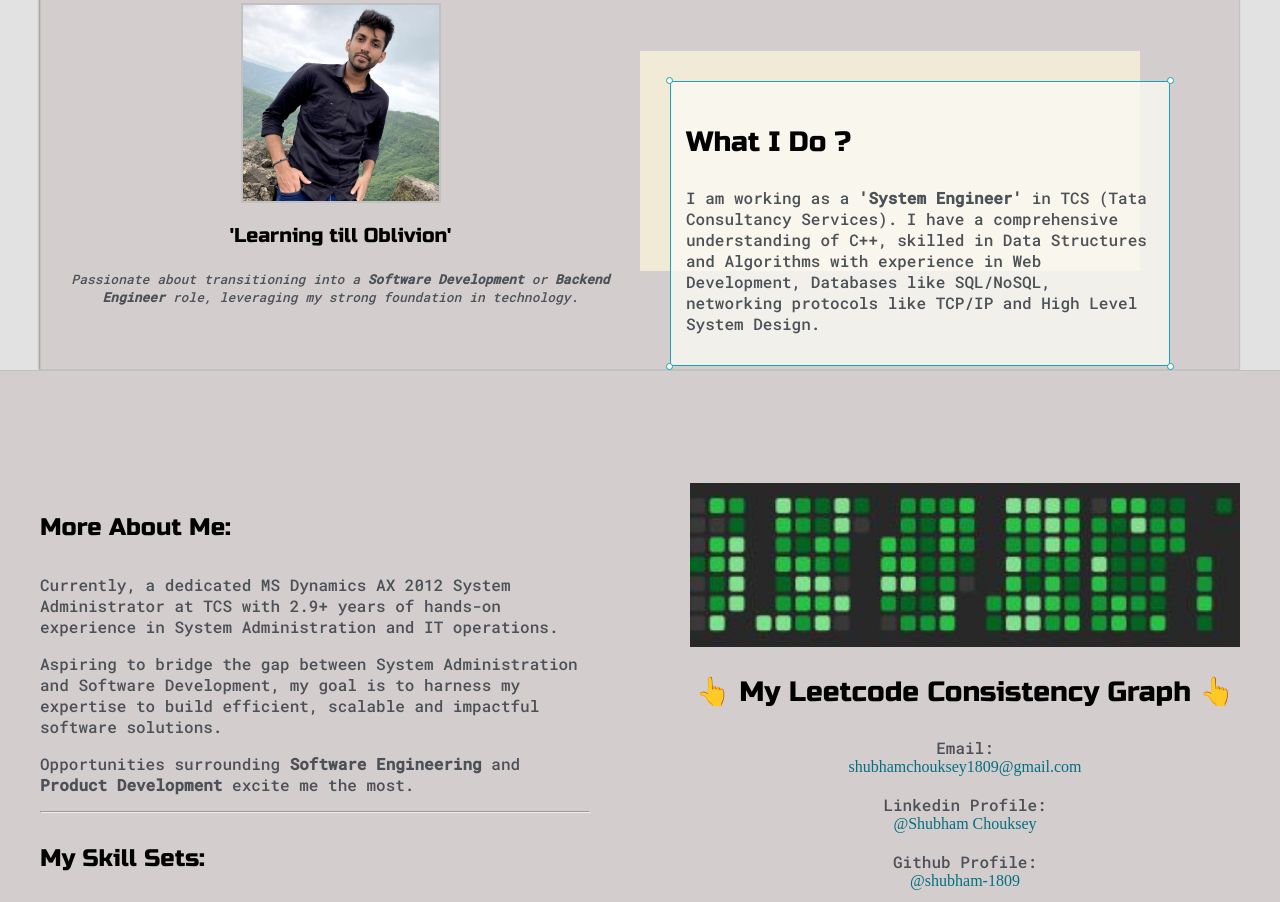
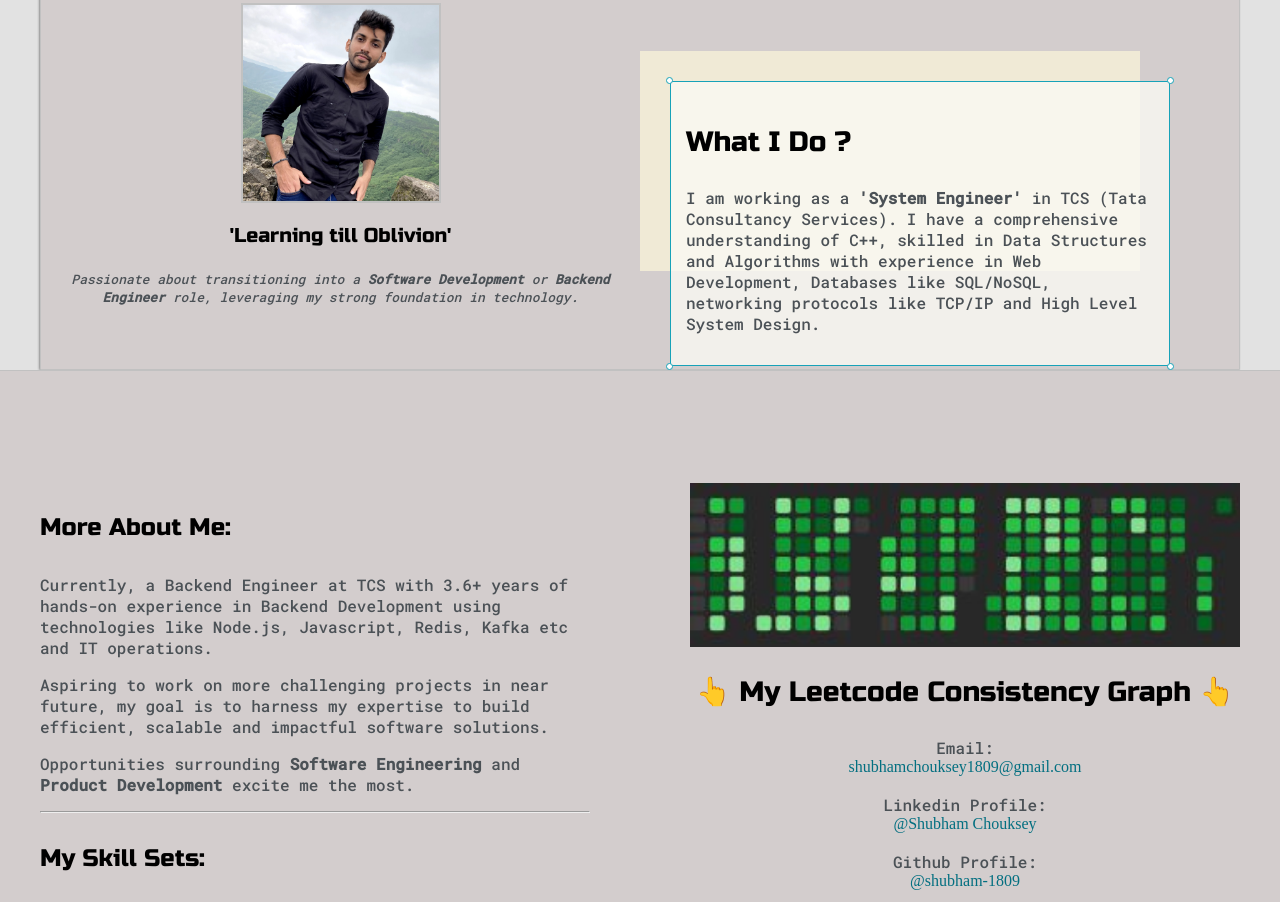
Before and after one commit to shubham-1809/My-Personal-Portfolio, a plain HTML site: page index.html in a window 1280 px wide. Shown: the part 315-1217 px from the top of the page. Drawn offline with Linux system fonts and the light colour scheme.

Commit message:
Update index.html

```diff
--- a/index.html
+++ b/index.html
@@ -89,8 +89,8 @@
 				<div class="about-me">
 					<h4 style="color:black;">More About Me:</h4>
 
-					<p> Currently, a dedicated MS Dynamics AX 2012 System Administrator at TCS with 2.9+ years of hands-on experience in System Administration and IT operations.</p>
-					<p>Aspiring to bridge the gap between System Administration and Software Development, my goal is to harness my expertise to build efficient, scalable and impactful software solutions.</p>
+					<p> Currently, a Backend Engineer at TCS with 3.6+ years of hands-on experience in Backend Development using technologies like Node.js, Javascript, Redis, Kafka etc and IT operations.</p>
+					<p>Aspiring to work on more challenging projects in near future, my goal is to harness my expertise to build efficient, scalable and impactful software solutions.</p>
                     <p>Opportunities surrounding <b>Software Engineering</b> and <b>Product Development</b> excite me the most.</p>
 					<hr>
 
```
